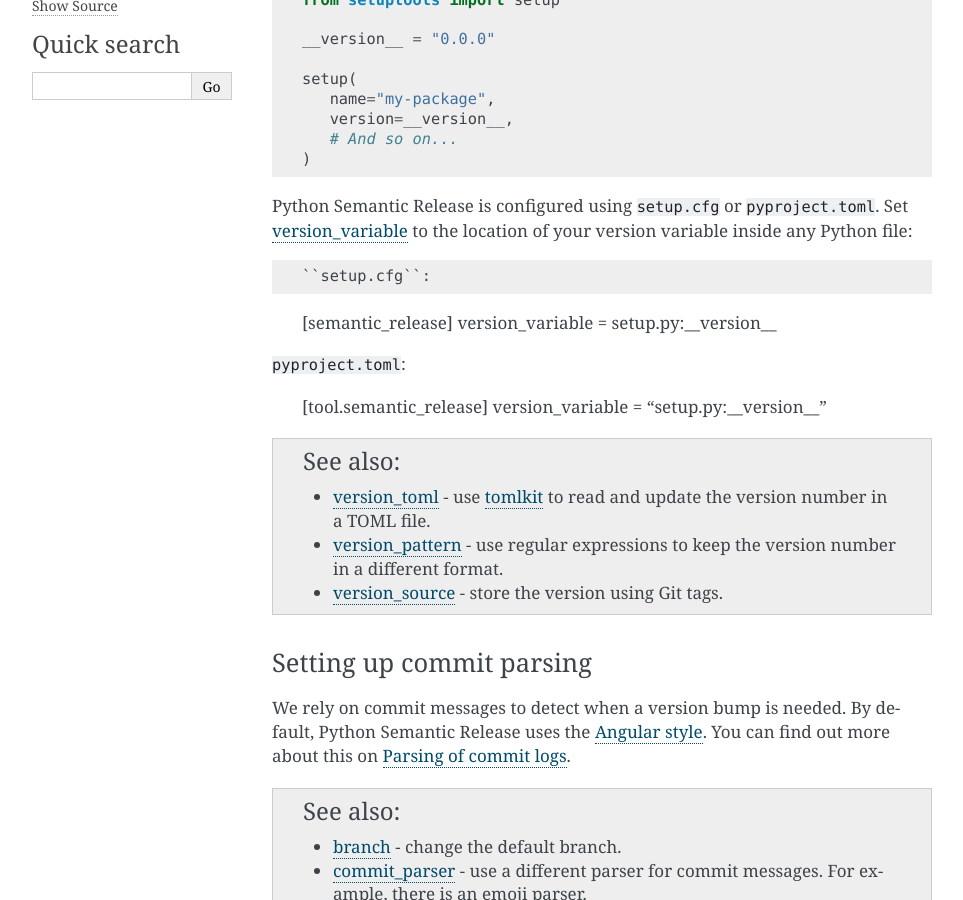
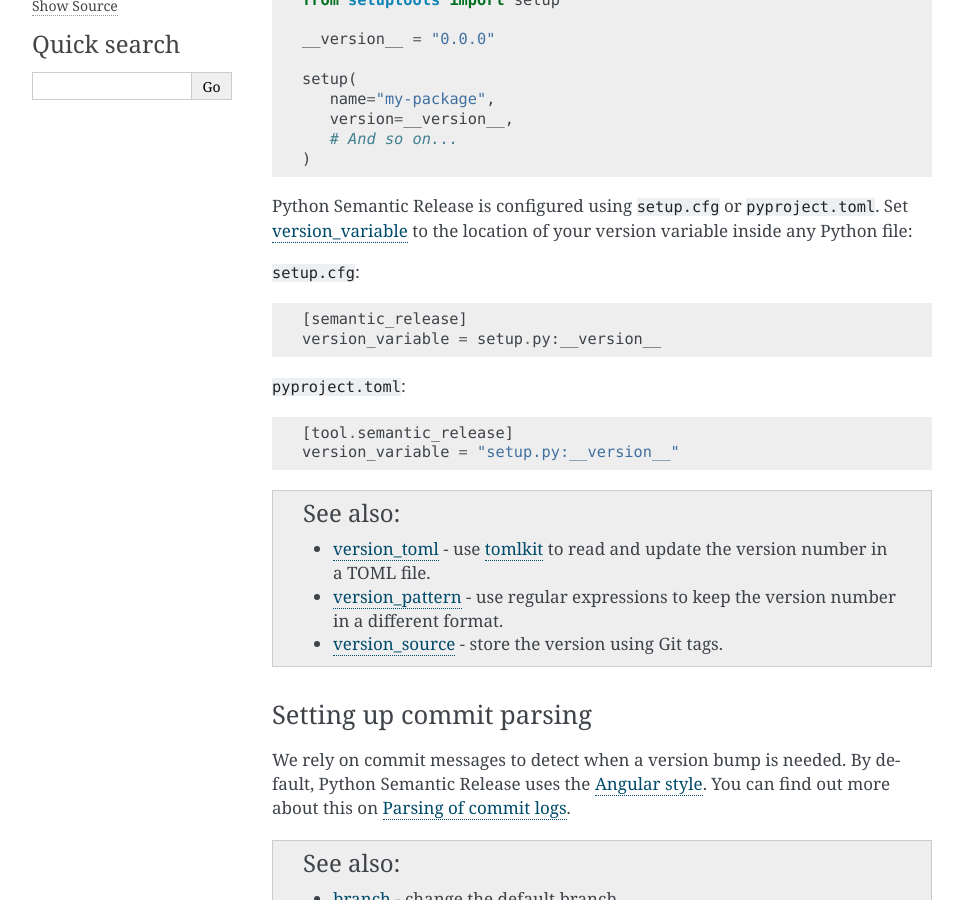
Before and after one commit to python-semantic-release/python-semantic-release, a Sphinx documentation site: the page built from docs/index.rst, in a window 1280 px wide and 900 px high, scrolled down 904 px. Shown: the whole window, without its empty margins (148-1111 px from the left). Built offline with Sphinx 7.4.7, drawn with Linux system fonts in a browser that asks for light colours; pages that are not in the unit, such as notebooks, are missing from menus; the version number could not be read and is left out.

Commit message:
docs: fix code blocks (#506)
Previously: https://i.imgur.com/XWFhG7a.png

```diff
--- a/docs/index.rst
+++ b/docs/index.rst
@@ -28,14 +28,14 @@ your project, for example ``setup.py``::
    )
 
 Python Semantic Release is configured using ``setup.cfg`` or ``pyproject.toml``.
-Set :ref:`config-version_variable` to the location of your version variable inside any Python file::
+Set :ref:`config-version_variable` to the location of your version variable inside any Python file:
 
-``setup.cfg``:
+``setup.cfg``::
 
    [semantic_release]
    version_variable = setup.py:__version__
 
-``pyproject.toml``:
+``pyproject.toml``::
 
    [tool.semantic_release]
    version_variable = "setup.py:__version__"
```
